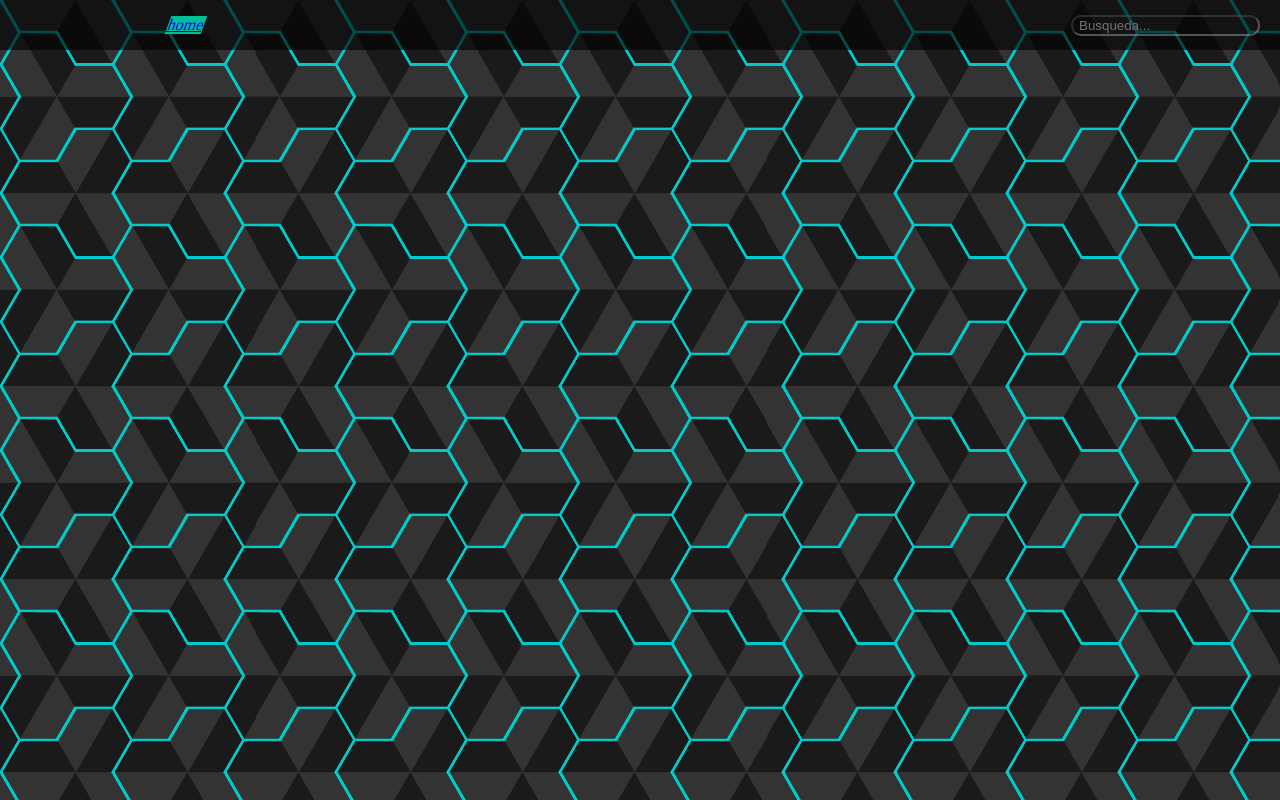
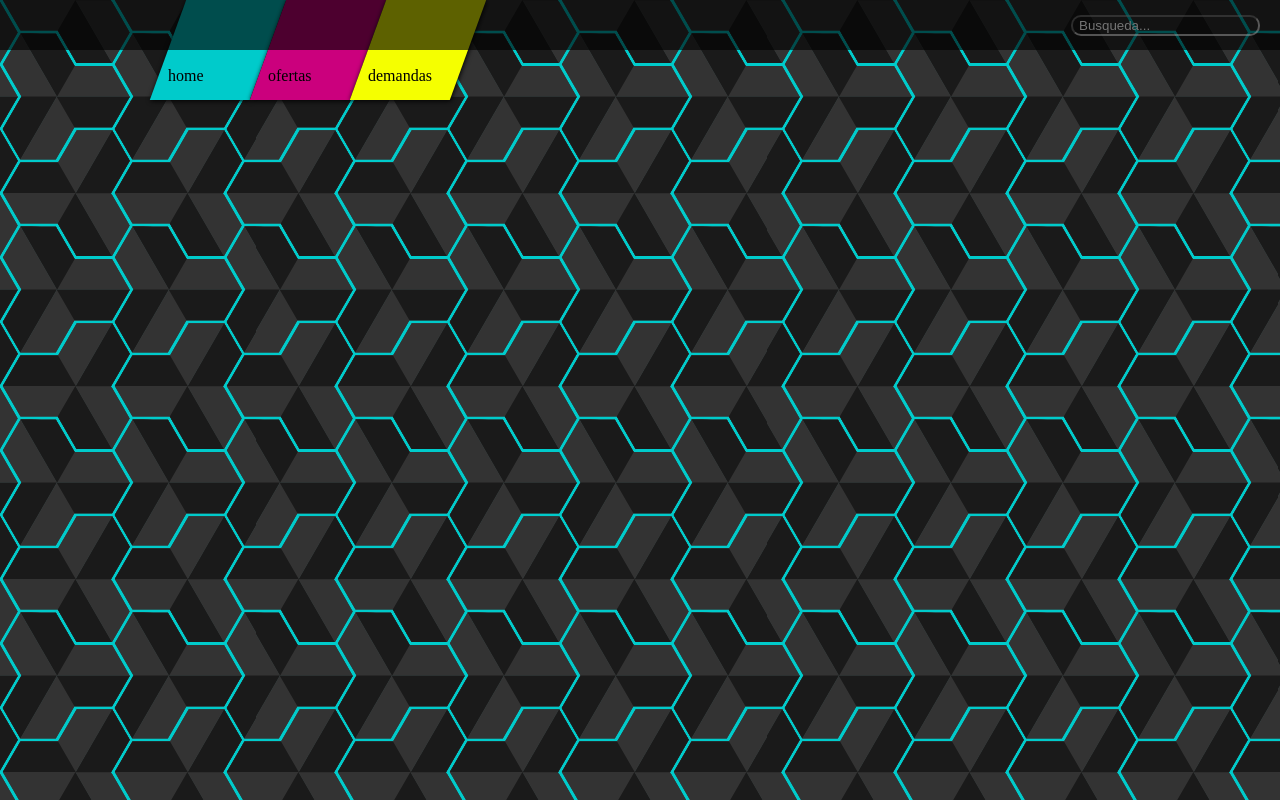
Before and after one commit to rbalda/red_innova, a plain HTML site: page index.html in a window 1280 px wide. Drawn offline with Linux system fonts and the light colour scheme.

Commit message:
poniendo estilos y el controlador de angularjs

```diff
--- a/css/styles.css
+++ b/css/styles.css
@@ -6,7 +6,7 @@ html {
 body{
     height: 100%;
     margin: 0 auto;
-    background-color: #00cbcb;
+/*    background-color: #00cbcb;*/
     background-image: url(../images/bak.svg);
 }
 #toolbar {
@@ -16,12 +16,10 @@ body{
 }
 
 #header {
-    margin: 0 auto;
+    margin: 0 10%;
     width: 80%;
+    top: 0;
     position: absolute;
-    top:0;
-    left: 10%;
-    height: 30%;
 }
 
 #toolbar input {
@@ -35,21 +33,60 @@ body{
     color: rgba(211, 211, 211, 0.81);
 }
 
-#menu-top, ul{
-    list-style: none;
+#menu-top ul{
+    position: absolute;
+    top:-16px;
 }
 
-#menu-top, ul, li{
+#menu-top ul li{
+/*    margin-left: 100px;*/
     float: left;
 }
 
-#menu-top ul li{
-    height: 100%;
-    background-color: #00be99;
+#menu-top, ul{
+    position: absolute;
+    list-style: none;
+    width: 100%;
+}
+
+
+#menu-top ul li a {
+    text-decoration: none;
+    display: inline;
+    z-index:-1;
+}
+
+#menu-top ul li a div{
+    position: relative;
+    top:0;
+    z-index: -2;
+    margin-top:inherit;
+    width: 100px;
+    height: 100px;
     -webkit-transform: skew(-20deg);
     -moz-transform: skew(-20deg);
     -o-transform: skew(-20deg);
+    box-shadow: 1px 1px 5px #000;
 }
 
-#menu-top, ul, li,a{
+#menu-top ul li a span{
+
+    max-width: 100px;
+    top:67px;
+    text-decoration: none;
+    display: inline;
+    z-index:-1;
+    position: absolute;
 }
+
+.cyan{
+    background-color:#00cbcb;
+}
+
+.magenta{
+    background-color:#cb007d;
+}
+
+.yellow{
+    background-color:#f5ff00;
+}
--- a/index.html
+++ b/index.html
@@ -9,7 +9,7 @@
         <script src='js/app/main.js'></script>
         <link href="css/styles.css" rel="stylesheet"/>
     </head>
-    <body>
+    <body class='cyan'>
         <div id="toolbar">
             <input type='text' placeholder='Busqueda...'/>
         </div>
@@ -18,7 +18,12 @@
                 <div id='logo'>
                 </div>
                 <ul>
-                    <li ng-repeat="op in mtopCtr.opciones"><a href="{{op.url}}">{{op.name}}</a></li>
+                    <li ng-repeat="op in mtopCtr.opciones" >
+                        <a ng-click="mtopCtr.changeBack(op.color)">
+                            <span >{{op.name}}</span>
+                            <div class='{{op.color}}'></div>
+                        </a>
+                    </li>
                 </ul>
             </div>
         </header>
--- a/js/app/main.js
+++ b/js/app/main.js
@@ -5,7 +5,23 @@ redInova.controller('menuTopCtrl',function(){
         {
             "id":1,
             "name":"home",
-            "url":"/",
+            "url":"/#",
+            "color":"cyan"
+        },
+        {
+            "id":2,
+            "name":"ofertas",
+            "url":"/#",
+            "color":"magenta"
+        },
+        {
+            "id":3,
+            "name":"demandas",
+            "url":"/#",
+            "color":"yellow"
         }
     ];
+    this.changeBack = function(bak){
+        document.body.className = bak;
+    }
 });
```
